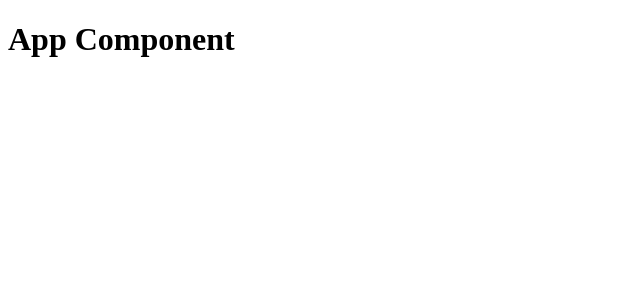
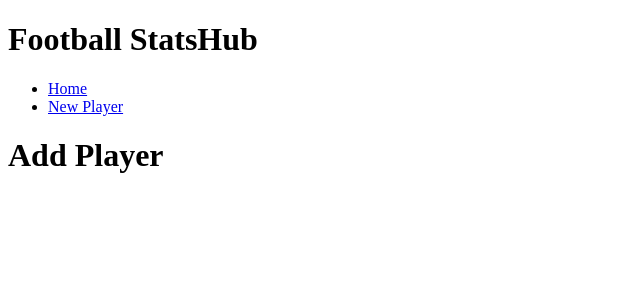
Before and after one commit to mdgriffin/couchdb-player-manager, a Vue app: page /players/create in a window 1280 px wide. Shown: the top 300 px of the page, without its empty margins (0-640 px from the left). Built offline with nearby package versions, Linux system fonts and the light colour scheme; the HTML template or start-up script is replaced by a standard one; what vue-async-computed would draw is missing.

Commit message:
Added create player route and view

```diff
--- a/src/App.vue
+++ b/src/App.vue
@@ -1,6 +1,12 @@
 <template>
   <div id="app">
-    <h1>App Component</h1>
+    <h1>Football StatsHub</h1>
+    <nav>
+      <ul>
+        <li><router-link to="/">Home</router-link></li>
+        <li><router-link to="players/create">New Player</router-link></li>
+      </ul>
+    </nav>
     <transition name="fade" mode="out-in">
       <router-view class="view"></router-view>
     </transition>
--- a/src/router/index.js
+++ b/src/router/index.js
@@ -1,6 +1,7 @@
 import Vue from 'vue'
 import Router from 'vue-router'
 const ListPlayersView = () => import('../views/ListPlayersView.vue')
+const CreatePlayerView = () => import('../views/CreatePlayerView.vue')
 
 Vue.use(Router)
 
@@ -9,7 +10,8 @@ export function createRouter () {
     mode: 'history',
     fallback: false,
     routes: [
-      { path: '/', component: ListPlayersView }
+      { path: '/', component: ListPlayersView },
+      { path: '/players/create', component: CreatePlayerView }
     ]
   })
 }
--- /dev/null
+++ b/src/views/CreatePlayerView.vue
@@ -0,0 +1,11 @@
+<template>
+  <div class="createPlayer">
+    <h1>Add Player</h1>
+  </div>
+</template>
+
+<script>
+export default {
+    name: 'create-players-view',
+}
+</script>
```
